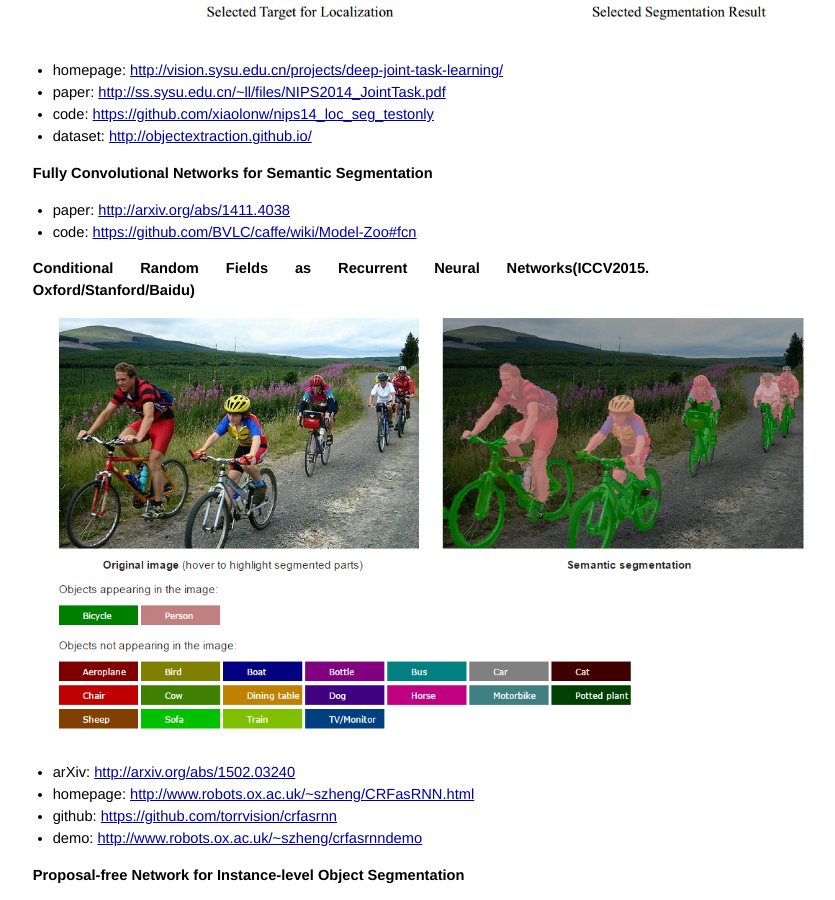
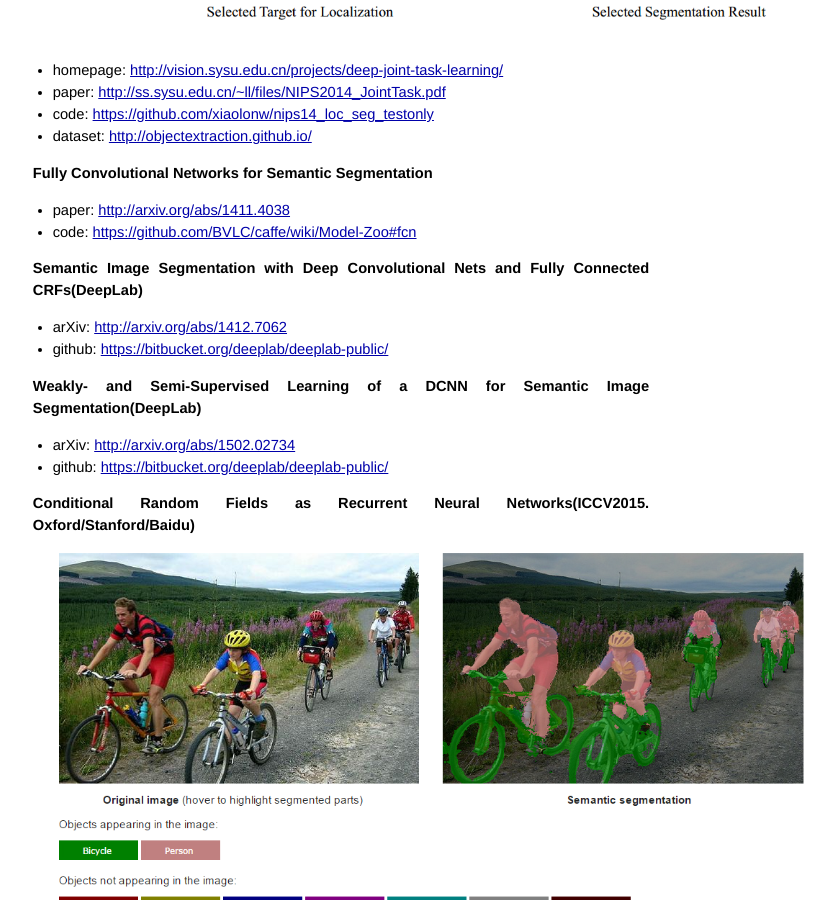
Before and after one commit to handong1587/handong1587.github.io, a Jekyll site: the page built from _posts/deep_learning/2015-08-26-object-segmentation.md, in a window 1280 px wide and 900 px high, scrolled down 422 px. Shown: the whole window, without its empty margins (299-1134 px from the left). Built offline with Jekyll 4.4.1, drawn with Linux system fonts in a browser that asks for light colours; Markdown is read by kramdown in place of the engine named in the settings; comment, search, counter and statistics services are not loaded.

Commit message:
update md

```diff
--- a/_posts/deep_learning/2015-08-26-object-segmentation.md
+++ b/_posts/deep_learning/2015-08-26-object-segmentation.md
@@ -22,6 +22,16 @@ title: Object Segmentation
 
 - paper: [http://arxiv.org/abs/1411.4038](http://arxiv.org/abs/1411.4038)
 - code: [https://github.com/BVLC/caffe/wiki/Model-Zoo#fcn](https://github.com/BVLC/caffe/wiki/Model-Zoo#fcn)
+
+**Semantic Image Segmentation with Deep Convolutional Nets and Fully Connected CRFs(DeepLab)**
+
+- arXiv: [http://arxiv.org/abs/1412.7062](http://arxiv.org/abs/1412.7062)
+- github: [https://bitbucket.org/deeplab/deeplab-public/](https://bitbucket.org/deeplab/deeplab-public/)
+
+**Weakly- and Semi-Supervised Learning of a DCNN for Semantic Image Segmentation(DeepLab)**
+
+- arXiv: [http://arxiv.org/abs/1502.02734](http://arxiv.org/abs/1502.02734)
+- github: [https://bitbucket.org/deeplab/deeplab-public/](https://bitbucket.org/deeplab/deeplab-public/)
 
 **Conditional Random Fields as Recurrent Neural Networks(ICCV2015. Oxford/Stanford/Baidu)**
 
```
